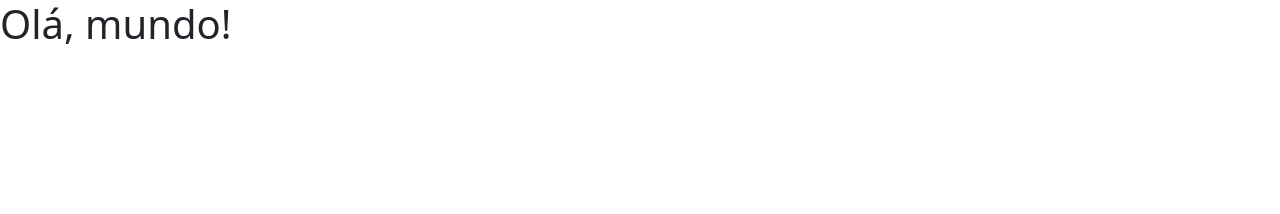
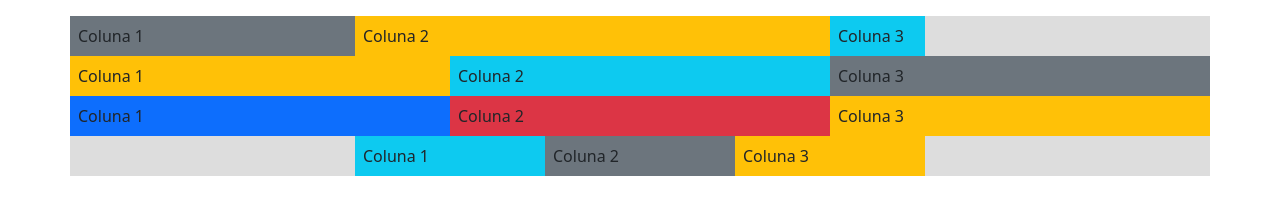
Before and after one commit to Iago-Vinicio/Bootstrap, a plain HTML site: page 3.conhecendo-container/index.html in a window 1280 px wide. Drawn offline with nearby package versions, Linux system fonts and the light colour scheme; files that its build step writes are made by us from their sources.

Commit message:
treinando os css grid

```diff
--- a/3.conhecendo-container/index.html
+++ b/3.conhecendo-container/index.html
@@ -6,15 +6,50 @@
     <title>Bootstrap</title>
 
     <!-- Meu CSS-->
-    <link rel="stylesheet" href="style.css">
+    <link rel="stylesheet" href="styles.css">
 
     <!-- Importação CSS Bootstrap-->
     <link href="https://cdn.jsdelivr.net/npm/bootstrap@5.3.3/dist/css/bootstrap.min.css" rel="stylesheet" integrity="sha384-QWTKZyjpPEjISv5WaRU9OFeRpok6YctnYmDr5pNlyT2bRjXh0JMhjY6hW+ALEwIH" crossorigin="anonymous">
 </head>
 <body>
-    <h1>Olá, mundo!</h1>
 
+    <div class="container mt-3">
 
+        <!--Row-->
+        <!--3 ELEMENTOS: col 3, col 5, col 1-->
+
+        <div class="row">
+            <div class="col-3 bg-secondary p-2">Coluna 1</div>
+            <div class="col-5 bg-warning p-2">Coluna 2</div>
+            <div class="col-1 bg-info p-2">Coluna 3</div>
+        </div>
+
+        <!--Row-->
+        <!--3 ELEMENTOS: col 4, col 4, col 4, em telas medias-->
+
+        <div class="row">
+            <div class="col-md-4 bg-warning p-2">Coluna 1</div>
+            <div class="col-md-4 bg-info p-2">Coluna 2</div>
+            <div class="col-md-4 bg-secondary p-2">Coluna 3</div>
+        </div>
+
+        <!--Row-->
+        <!--3 ELEMENTOS: col 4, col 4, col 4, em telas pequenas-->
+        <div class="row">
+            <div class="col-sm-4 bg-primary p-2">Coluna 1</div>
+            <div class="col-sm-4 bg-danger p-2">Coluna 2</div>
+            <div class="col-sm-4 bg-warning p-2">Coluna 3</div>
+        </div>
+
+        <!--Row-->
+        <!--3 ELEMENTOS: col 2, col 2, col 2,-->
+        <!--Colunas centralizadas-->
+
+        <div class="row justify-content-center">
+            <div class="col-sm-2 bg-info p-2">Coluna 1</div>
+            <div class="col-sm-2 bg-secondary p-2">Coluna 2</div>
+            <div class="col-sm-2 bg-warning p-2">Coluna 3</div>
+        </div>
 
     <script src="https://cdn.jsdelivr.net/npm/bootstrap@5.3.3/dist/js/bootstrap.bundle.min.js" integrity="sha384-YvpcrYf0tY3lHB60NNkmXc5s9fDVZLESaAA55NDzOxhy9GkcIdslK1eN7N6jIeHz" crossorigin="anonymous"></script>
 </body>
--- /dev/null
+++ b/3.conhecendo-container/styles.css
@@ -0,0 +1,3 @@
+.container {
+    background-color: #ddd;
+}
```
Also changed, not shown: 1.Configuração-bootstrap/index.html (renamed from 1.Configbootstrap/index.html), 1.Configuração-bootstrap/style.css (added).
